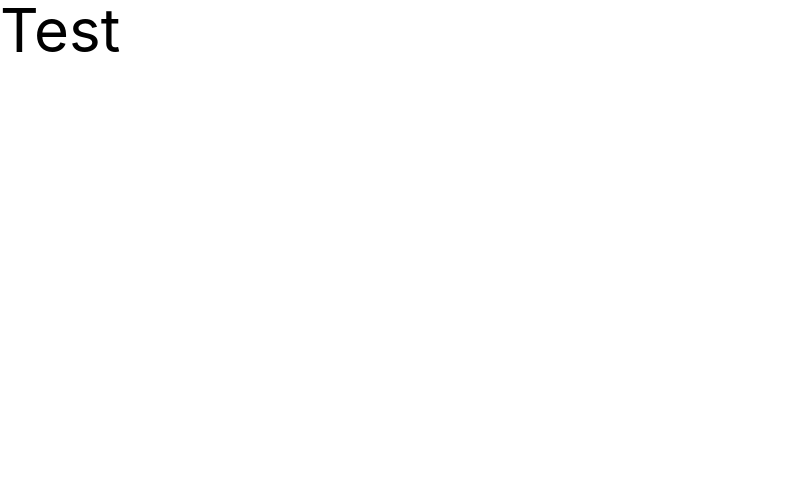
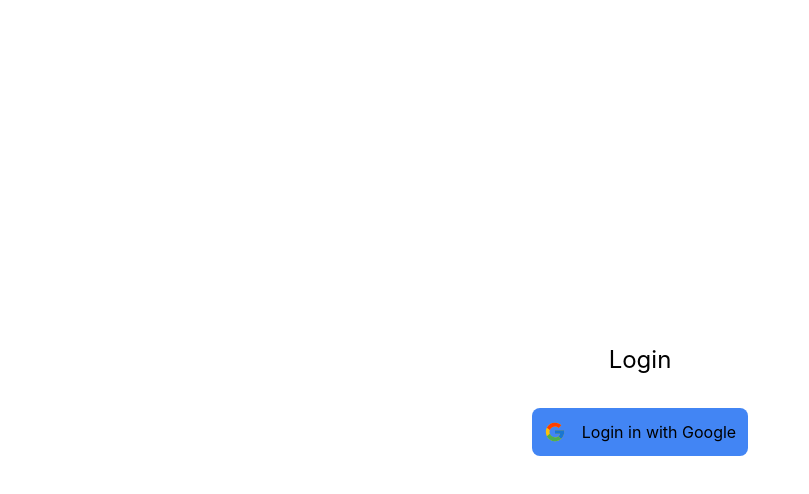
Before and after one commit to Dhruv-Gajjar/pomodoro-timer, a React (Create React App) app: page / in a window 1280 px wide. Shown: the top 494 px of the page, without its empty margins (0-809 px from the left). Built offline with nearby package versions, Linux system fonts and the light colour scheme; no server answers.

Commit message:
Initialize app with firebase & login

```diff
--- a/package.json
+++ b/package.json
@@ -6,8 +6,10 @@
     "@testing-library/jest-dom": "^5.16.5",
     "@testing-library/react": "^13.4.0",
     "@testing-library/user-event": "^13.5.0",
+    "firebase": "^9.9.4",
     "react": "^18.2.0",
     "react-dom": "^18.2.0",
+    "react-icons": "^4.4.0",
     "react-scripts": "5.0.1",
     "web-vitals": "^2.1.4"
   },
--- a/src/App.js
+++ b/src/App.js
@@ -1,10 +1,22 @@
-import logo from './logo.svg';
-import './App.css';
+import { useEffect, useState } from 'react';
+import Login from "./components/Login";
+import { auth } from "./firebase"
+import Timer from './components/Timer';
 
 function App() {
+  const [user, setUser] = useState({});
+
+
+  useEffect(() => {
+    const unsubscribe = auth.onAuthStateChanged(user => setUser(user));
+
+    return () => unsubscribe();
+  }, [])
+
+
   return (
-    <div className="text-6xl">
-      Test
+    <div className="w-full h-full">
+      {!user ? <Login /> : <Timer user={user} />}
     </div>
   );
 }
--- /dev/null
+++ b/src/components/Login.jsx
@@ -0,0 +1,25 @@
+import { FcGoogle } from 'react-icons/fc';
+import { googleSignIn } from '../firebase'
+
+function Login() {
+
+    const login = async () => {
+        await googleSignIn();
+    }
+
+
+    return (
+        <div className="h-screen flex flex-col items-center justify-content-center">
+            <div className='m-auto'>
+                <h2 className="text-center">Login</h2>
+
+                <div className='flex items-center justify-content-center space-x-4 bg-[#4285F4] p-3 rounded-lg cursor-pointer mt-8'>
+                    <FcGoogle size={22} />
+                    <button onClick={login}>Login in with Google</button>
+                </div>
+            </div>
+        </div>
+    );
+}
+
+export default Login;
--- /dev/null
+++ b/src/components/Timer.jsx
@@ -0,0 +1,21 @@
+import { signOut } from "firebase/auth";
+import { auth } from "../firebase";
+
+
+
+
+function Timer({ user }) {
+
+    const signout = async () => {
+        await signOut(auth);
+    }
+
+    return (
+        <div>
+            <h3>Hello, {user.displayName}</h3>
+            <button className="bg-[#4285F4] p-3 rounded-lg cursor-pointer" onClick={signout}>Sign Out</button>
+        </div>
+    )
+}
+
+export default Timer;
--- /dev/null
+++ b/src/firebase.js
@@ -0,0 +1,29 @@
+import { initializeApp } from "firebase/app";
+import { getAuth } from 'firebase/auth';
+import { GoogleAuthProvider, signInWithPopup } from "firebase/auth";
+
+
+
+const firebaseConfig = {
+    apiKey: process.env.REACT_APP_FIREBASE_API_KEY,
+    authDomain: process.env.REACT_APP_FIREBASE_AUTH_DOMAIN,
+    projectId: process.env.REACT_APP_FIREBASE_PROJECT_ID,
+    storageBucket: process.env.REACT_APP_FIREBASE_STORAGE_BUCKET,
+    messagingSenderId: process.env.REACT_APP_FIREBASE_MESSAGE_SENDER_ID,
+    appId: process.env.REACT_APP_FIREBASE_APP_ID
+};
+
+
+const app = initializeApp(firebaseConfig);
+export const auth = getAuth(app);
+
+export const googleSignIn = () => {
+    const provider = new GoogleAuthProvider();
+    signInWithPopup(auth, provider).then((result) => {
+        const user = result.user;
+        console.log(user);
+    }).catch((error) => {
+        console.log(error);
+    })
+
+}
--- a/src/index.css
+++ b/src/index.css
@@ -15,3 +15,18 @@ code {
   font-family: source-code-pro, Menlo, Monaco, Consolas, 'Courier New',
     monospace;
 }
+
+
+@layer base {
+  h1 {
+    @apply text-3xl;
+  }
+
+  h2 {
+    @apply text-2xl;
+  }
+
+  h3 {
+    @apply text-xl;
+  }
+}
```
Also changed, not shown: 1 other file (tests, documents, lock files or other folders).
